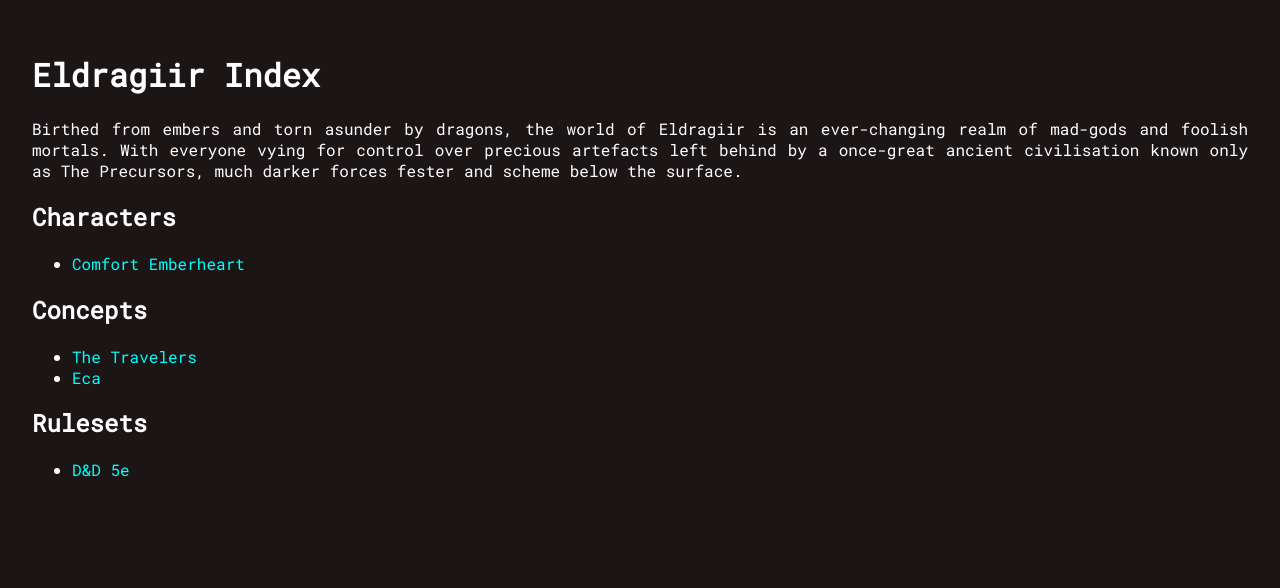
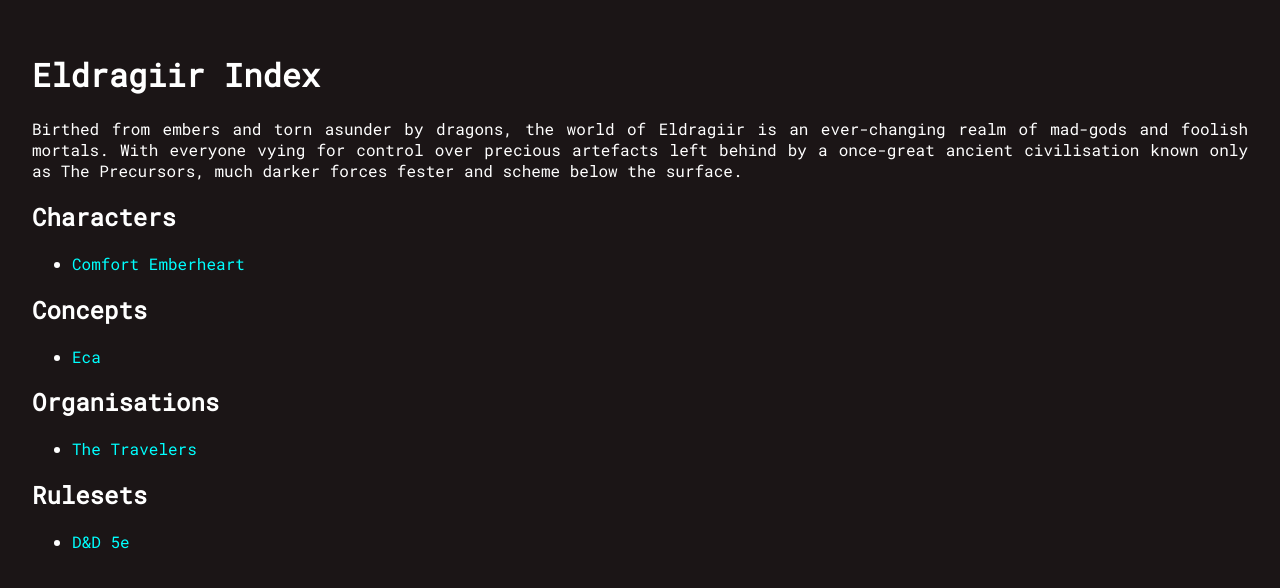
Before and after one commit to zuedev/eldragiir.guide, a Jekyll site: the page built from docs/index.html, in a window 1280 px wide. Shown: the top 588 px of the page. Built offline with Jekyll 4.4.1, drawn with Linux system fonts in a browser that asks for light colours.

Commit message:
move travelers to "organisations"

```diff
--- a/docs/_posts/concepts/2020-04-29-the_travelers.md
+++ b/docs/_posts/organisations/2020-04-29-the_travelers.md
@@ -12,7 +12,7 @@ backgroundSource: "https://youtu.be/J9Q3i5w6-Ug"
 customCss: /assets/css/travelers.css
 published: true
 categories:
-  - concepts
+  - organisations
 date: 2020-04-29T00:27:10.829Z
 ---
 
```
